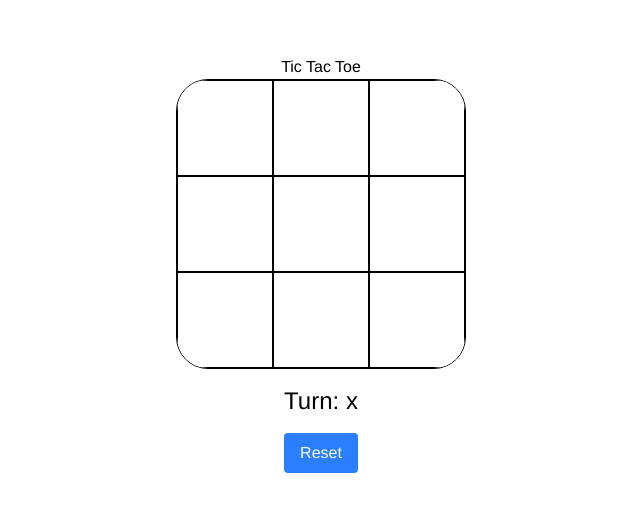
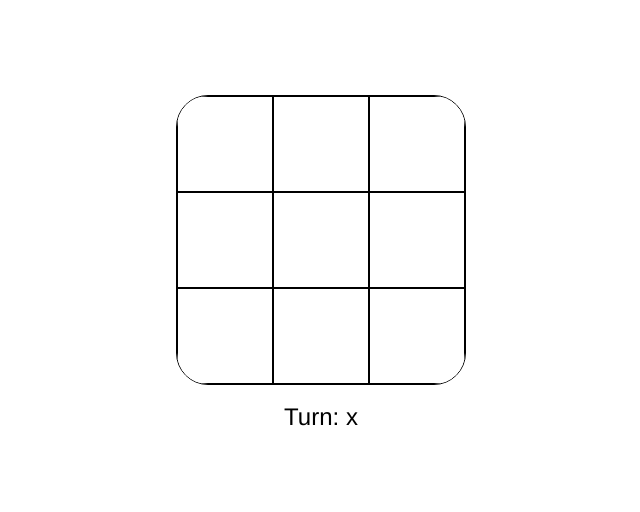
Before and after one commit to spricew/tic-tac-toe, a React app: page / in a window 1280 px wide. Shown: the part 136-648 px from the top of the page, without its empty margins (319-959 px from the left). Built offline with nearby package versions, Linux system fonts and the light colour scheme; the HTML template or start-up script is replaced by a standard one.

Commit message:
feat: implement conditional rendering on reset button

```diff
--- a/src/App.tsx
+++ b/src/App.tsx
@@ -4,11 +4,11 @@ import { useTicTacToe } from './hooks/useTicTacToe';
 function App() {
   const { board, turn, winner, updateBoard, resetGame } = useTicTacToe();
 
+
   return (
     <>
       <main className='flex flex-col items-center justify-center h-screen w-full'>
 
-        <h1>Tic Tac Toe</h1>
         <section className="grid grid-cols-3 grid-rows-3
         rounded-4xl border border-black overflow-hidden">
           {
@@ -25,14 +25,14 @@ function App() {
         <h2 className="text-2xl mt-4">Turn: {turn}</h2>
         {winner !== null &&
           (
-            <h2>{winner === false ? "Draw" : `Winner: ${winner}`}</h2>
+            <div className="flex flex-col justify-center items-center">
+              <h2 className='text-4xl tracking-tight font-medium'>{winner === false ? "Draw" : `Winner: ${winner}`}</h2>
+              <button onClick={() => resetGame()} className="mt-4 bg-blue-500 text-white px-4 py-2 rounded">
+                Reset
+              </button>
+            </div>
           )
         }
-
-        <button onClick={() => resetGame()} className="mt-4 bg-blue-500 text-white px-4 py-2 rounded">
-          Reset
-        </button>
-
       </main>
     </>
   )
```
